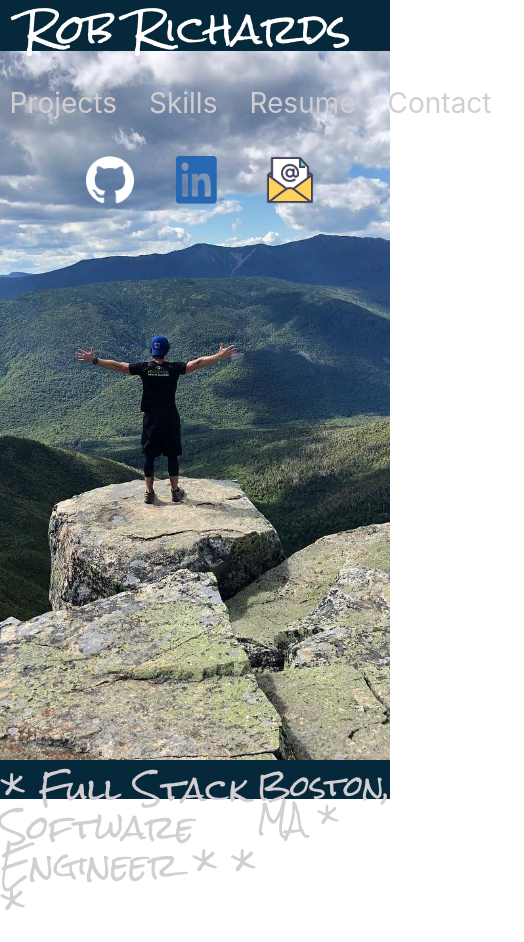
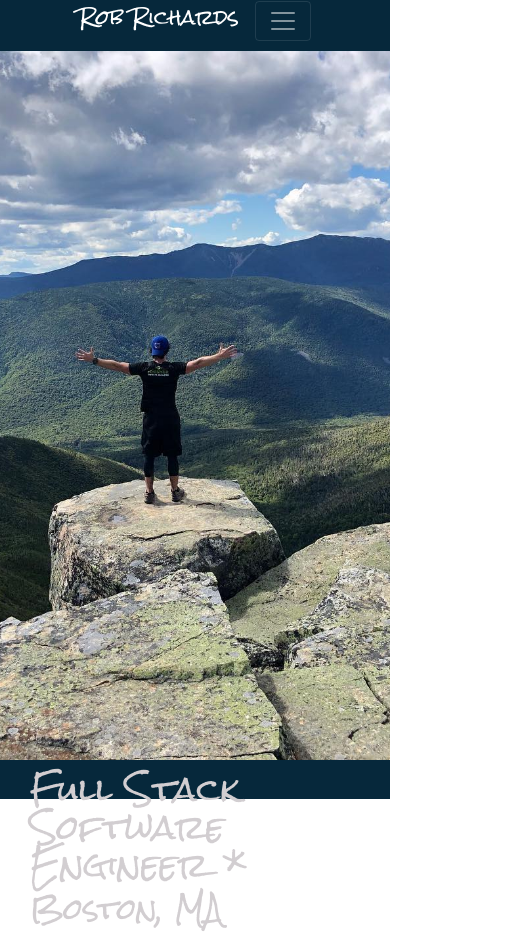
Before and after one commit to robrichardsdpt/portfolio, a React (Create React App) app: page /#/ in a window 390 px wide. Shown: the whole page, 524 px wide, since content can reach past the window. Built offline with nearby package versions, Linux system fonts and the light colour scheme.

Commit message:
set up media query for cell phone size

```diff
--- a/src/About.js
+++ b/src/About.js
@@ -10,14 +10,14 @@ const About = () => (
   <Container className="about">
     <Row>
       <Col>
-        <h1>Hi, my name is Rob.</h1>
+        <h1>Hi, my name is <span className="name">Rob</span>.</h1>
       </Col>
     </Row>
     <Row>
-      <Col>
+    <Col xs={12} md={6} className="aboutText">
       I am a full-stack software engineer with a professional background in physical therapy, rehabilitation management, and leadership. I enjoy a challenge and working as a part of a team to create new technology. I am proficient in JavaScript, Python, HTML, CSS and React. I am driven by self and professional development to become a leader in the field. Further, I am motivated to create software and technology to help others accomplish their goals, and to improve the human experience.  I am looking to utilize my technical skills, along with those  that I have obtained as a physical therapist to contribute to the world of technology.
-      </Col>
-      <Col>
+    </Col>
+      <Col xs={12} md={6}>
         <Image src={self} alt="About Me" className='self' roundedCircle/>
       </Col>
     </Row>
--- a/src/App.css
+++ b/src/App.css
@@ -79,6 +79,9 @@
   font-size: 1.75rem;
   padding-top: 50px;
   padding-bottom: 50px;
+}
+.name {
+  font-family: 'Rock Salt', cursive;
 }
 .self {
   height: auto;
@@ -197,3 +200,45 @@
   padding: 10px;
   background-color: white;
 }
+
+@media only screen and (max-width: 600px) {
+  .about {
+    background-color: lightblue;
+    display: flex;
+  }
+  .aboutText {
+    height: 360px;
+    font-size: 1rem;
+    overflow: scroll;
+  }
+  .self {
+    width: 280px;
+  }
+  .nav {
+    font-size: 0.75vw;
+  }
+  .headerName {
+    font-family: 'Rock Salt', cursive;
+    color: white;
+    font-size: 5vw;
+  }
+  .headerName:hover {
+    color: #6598C7;
+  }
+  .projectsGrid {
+    height: 510px;
+    overflow: scroll;
+  }
+  .footer {
+    display: flex;
+    font-family: 'Rock Salt', cursive;
+    background-color: #06283B;
+    height: 10vw;
+    margin-top: 0px;
+    margin-bottom:0px;
+    padding-top: 10px;
+    color: #D2CED1;
+    justify-content: center;
+    font-size: 0.75vw;
+  }
+}
--- a/src/Footer.js
+++ b/src/Footer.js
@@ -1,13 +1,17 @@
 import React from 'react'
+import Col from 'react-bootstrap/Col'
+import Container from 'react-bootstrap/Container'
 
 const Footer = () => (
   <div className="footer">
-  <div>
-  <h2>* Full Stack Software Engineer * * *</h2>
-  </div>
-  <div>
-  <h3>Boston, MA *</h3>
-  </div>
+  <Container className="footerContainer">
+  <Col xs={12} md={8}>
+  <h2> Full Stack Software Engineer * </h2>
+  </Col>
+  <Col xs={12} md={4}>
+  <h3>Boston, MA </h3>
+  </Col>
+  </Container>
   </div>
 )
 
--- a/src/Header.js
+++ b/src/Header.js
@@ -8,9 +8,12 @@ import envelope from './email.png'
 
 const Header = () => (
   <Nav className='nav'>
+  <Navbar collapseOnSelect expand="xl" className='nav' variant="dark">
   <Navbar.Brand href='#' className='headerName'>
-    <h1>Rob Richards</h1>
+    <h1 className='headerName'>Rob Richards</h1>
     </Navbar.Brand>
+    <Navbar.Toggle aria-controls="responsive-navbar-nav" />
+    <Navbar.Collapse id="responsive-navbar-nav">
     <Navbar className='navbar'>
     <Nav.Link className='link' href="#about">About</Nav.Link>
     <Nav.Link className='link' href="#projects">Projects</Nav.Link>
@@ -36,6 +39,8 @@ const Header = () => (
     </div>
 
     </Navbar>
+    </Navbar.Collapse>
+  </Navbar>
   </Nav>
 )
 
```
Also changed, not shown: 8 other files (tests, documents, lock files or other folders).
